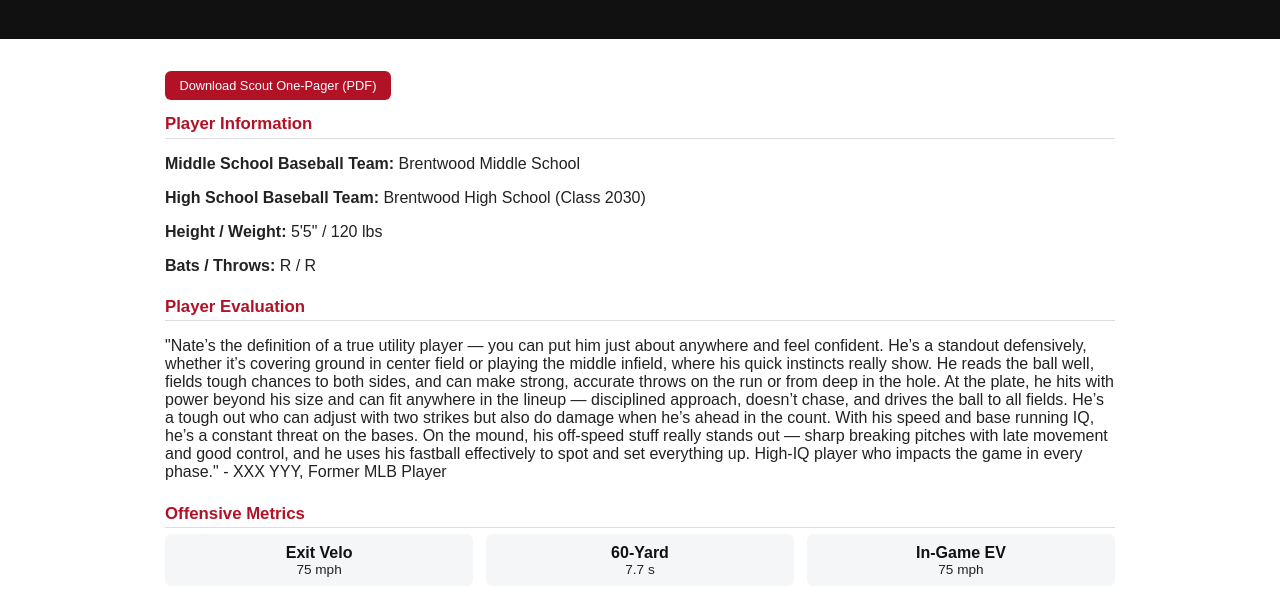
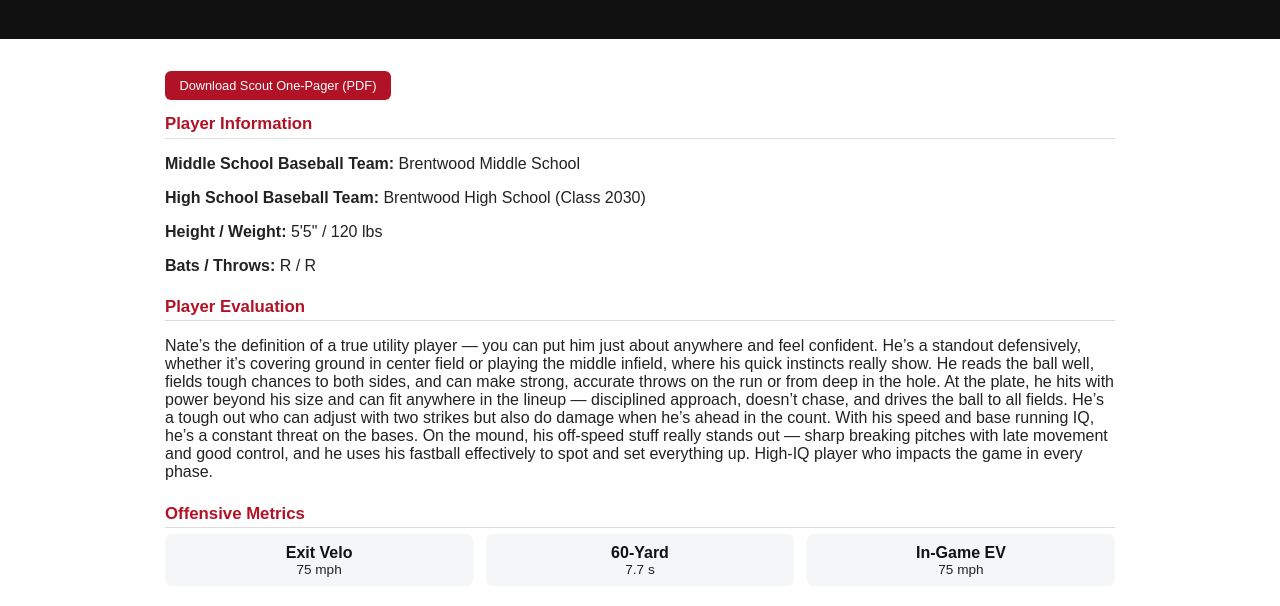
Before and after one commit to nba-thunder-national/baseball, a plain HTML site: page nate-williams.html in a window 1280 px wide. Shown: the part 126-732 px from the top of the page. Drawn offline with Linux system fonts and the light colour scheme.

Commit message:
Update nate-williams.html

```diff
--- a/nate-williams.html
+++ b/nate-williams.html
@@ -44,7 +44,7 @@ header,.print-btn,video{display:none}
 
 <div class="section">
 <h2>Player Evaluation</h2>
-<p>"Nate’s the definition of a true utility player — you can put him just about anywhere and feel confident. He’s a standout defensively, whether it’s covering ground in center field or playing the middle infield, where his quick instincts really show. He reads the ball well, fields tough chances to both sides, and can make strong, accurate throws on the run or from deep in the hole. At the plate, he hits with power beyond his size and can fit anywhere in the lineup — disciplined approach, doesn’t chase, and drives the ball to all fields. He’s a tough out who can adjust with two strikes but also do damage when he’s ahead in the count. With his speed and base running IQ, he’s a constant threat on the bases. On the mound, his off-speed stuff really stands out — sharp breaking pitches with late movement and good control, and he uses his fastball effectively to spot and set everything up. High-IQ player who impacts the game in every phase." - XXX YYY, Former MLB Player</p>
+<p>Nate’s the definition of a true utility player — you can put him just about anywhere and feel confident. He’s a standout defensively, whether it’s covering ground in center field or playing the middle infield, where his quick instincts really show. He reads the ball well, fields tough chances to both sides, and can make strong, accurate throws on the run or from deep in the hole. At the plate, he hits with power beyond his size and can fit anywhere in the lineup — disciplined approach, doesn’t chase, and drives the ball to all fields. He’s a tough out who can adjust with two strikes but also do damage when he’s ahead in the count. With his speed and base running IQ, he’s a constant threat on the bases. On the mound, his off-speed stuff really stands out — sharp breaking pitches with late movement and good control, and he uses his fastball effectively to spot and set everything up. High-IQ player who impacts the game in every phase.</p>
 </div>
 
 <div class="section">
```
